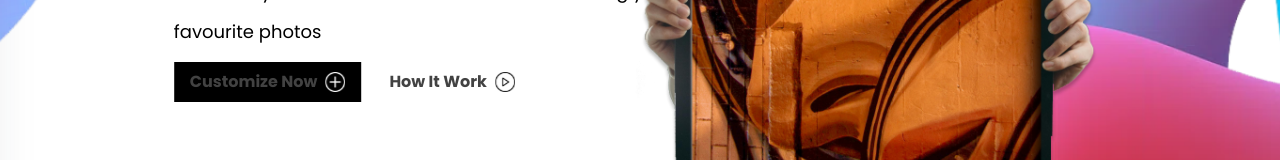
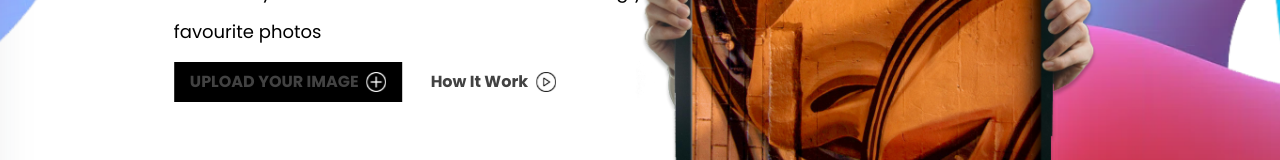
Before and after one commit to eldhopaulose/cancraft, a React (Vite) app: page / in a window 1280 px wide. Shown: the part 436-596 px from the top of the page. Built offline with nearby package versions, Linux system fonts and the light colour scheme.

Commit message:
cart card updated

```diff
--- a/src/components/OrderCard.jsx
+++ b/src/components/OrderCard.jsx
@@ -42,7 +42,7 @@ export function OrderCard({ user }) {
                                 {order.userId.name}
                             </Typography>
                             <Typography variant="small" color="gray" className="font-normal">
-                                {order.dimension} - {order.frameColor}
+                                Frame   {order.dimension} - Colour {order.frameColor}
                             </Typography>
                             <Typography variant="small" color="gray" className="font-normal">
                                 Price: {order.price} د.إ
--- a/src/pages/Home.jsx
+++ b/src/pages/Home.jsx
@@ -50,7 +50,7 @@ function Home() {
                     <div className="mt-4">
                         <Link to="/crop">
                             <button className="bg-black hover:bg-hoverblack text-gray-800 font-bold py-2 px-4  inline-flex items-center w-max ">
-                                <span>Customize Now</span>
+                                <span>UPLOAD  YOUR IMAGE</span>
                                 <img className="fill-current w-5 h-5 ml-2" src={Plus} alt="Plus" />
                             </button>
                         </Link>
--- a/src/pages/MyCart/MyCart.jsx
+++ b/src/pages/MyCart/MyCart.jsx
@@ -30,4 +30,4 @@ function MyCart() {
     );
 }
 
-export default MyCart;
+export default MyCart;
--- a/src/pages/Nav/Nav.jsx
+++ b/src/pages/Nav/Nav.jsx
@@ -98,7 +98,7 @@ export function Nav() {
             <Navbar className="top-0 z-10 h-max max-w-full rounded-none px-4 py-2 lg:px-8 lg:py-4">
                 <div className="flex items-center justify-between text-blue-gray-900">
                     {user ? (
-                        <Typography variant="h6" color="blue-gray">
+                        <Typography variant="h6" color="blue-gray" className="ml-auto">
                             Welcome, {user.name}!
                         </Typography>
                     ) : (
```
